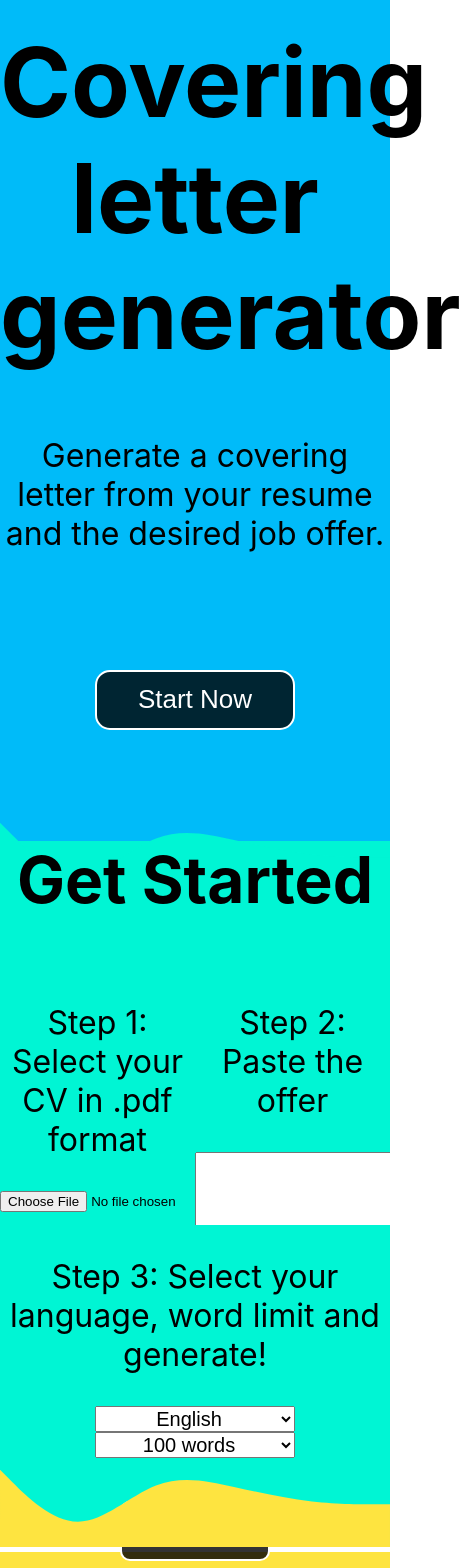
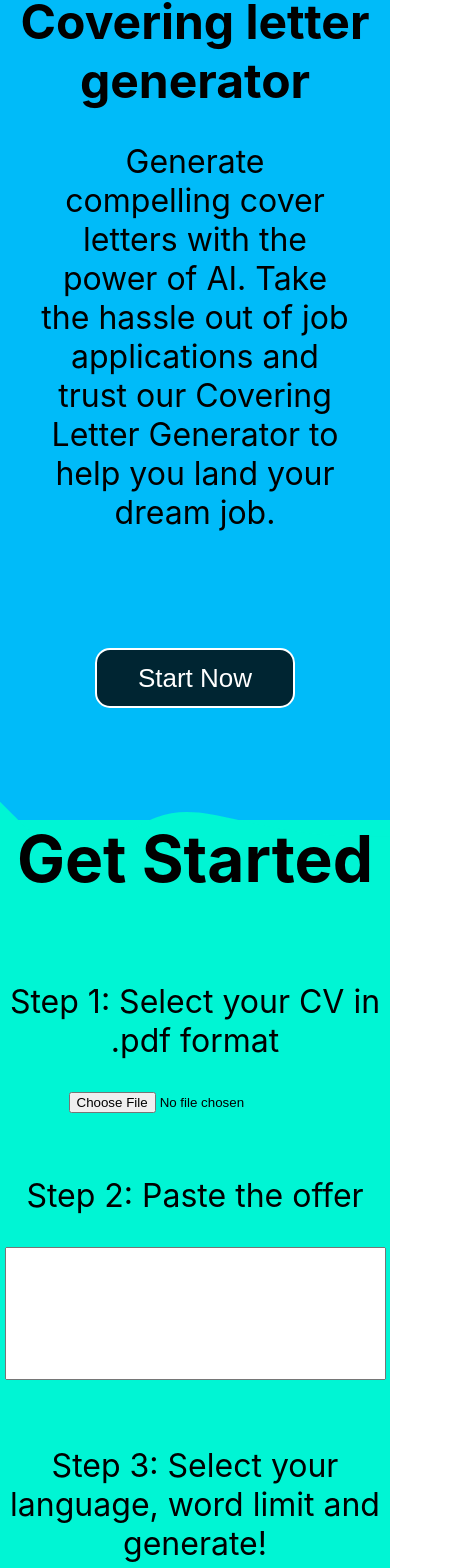
Before and after one commit to frankymelero/ai-covering-letter, a Nuxt app: page / in a window 390 px wide. Shown: the part 108-1676 px from the top of the page, 461 px wide, since content can reach past the window. Built offline with nearby package versions, Linux system fonts and the light colour scheme.

Commit message:
responsive added

```diff
--- a/pages/index.vue
+++ b/pages/index.vue
@@ -1,8 +1,8 @@
 <template>
  <div class="curved-div first">
   <h1 class="mainh1">Covering letter generator</h1>
-  <p>
-    Generate a covering letter from your resume and the desired job offer.
+  <p class="p1">
+    Generate compelling cover letters with the power of AI. Take the hassle out of job applications and trust our Covering Letter Generator to help you land your dream job.
   </p>
   <a href="#getting-started"><input type="button" value="Start Now" class="start"></a>
   <svg viewBox="0 0 1440 319">
@@ -260,6 +260,7 @@ margin-top: 10vh !important;
     font-family: -apple-system, BlinkMacSystemFont, 'Segoe UI', Roboto, Oxygen, Ubuntu, Cantarell, 'Open Sans', 'Helvetica Neue', sans-serif;
     background-color: #00BBF9;
     margin-top: -10vh;
+    height: 15vh;
 }
 .flexbox{
     width: 100vw;
@@ -335,4 +336,49 @@ input[type=submit]:hover{
   text-align: center;
   padding-left: 2vw;
 }
+.p1{
+  width: 80vw;
+  margin-left: 10vw;
+}
+@media screen and (min-width: 572px) and (max-width: 1100px)  {
+  .curved-div svg {
+    display: block;
+    margin-top: 27vh;
+}
+}
+
+@media screen and (max-width: 571px) {
+  .curved-div svg {
+    display: block;
+    margin-top: 38vh;
+}
+.left-box{
+  width: 100vw;
+  height: 20vh;
+}
+.right-box{
+  width: 100vw;
+  height: 27vh;
+}
+h3{
+  padding-right: 2vw;
+  padding-left: 2vw;
+  font-size: 2rem;
+}
+.curved-div h1 {
+     font-size: 3rem;
+
+}
+.curved-div.second svg {
+    display: block;
+    margin-top: 43vh;
+}
+.right-box{
+  width: 100vw;
+    height: 32vh;
+    margin-top: 3vh;
+}
+
+}
+
 </style>
```
